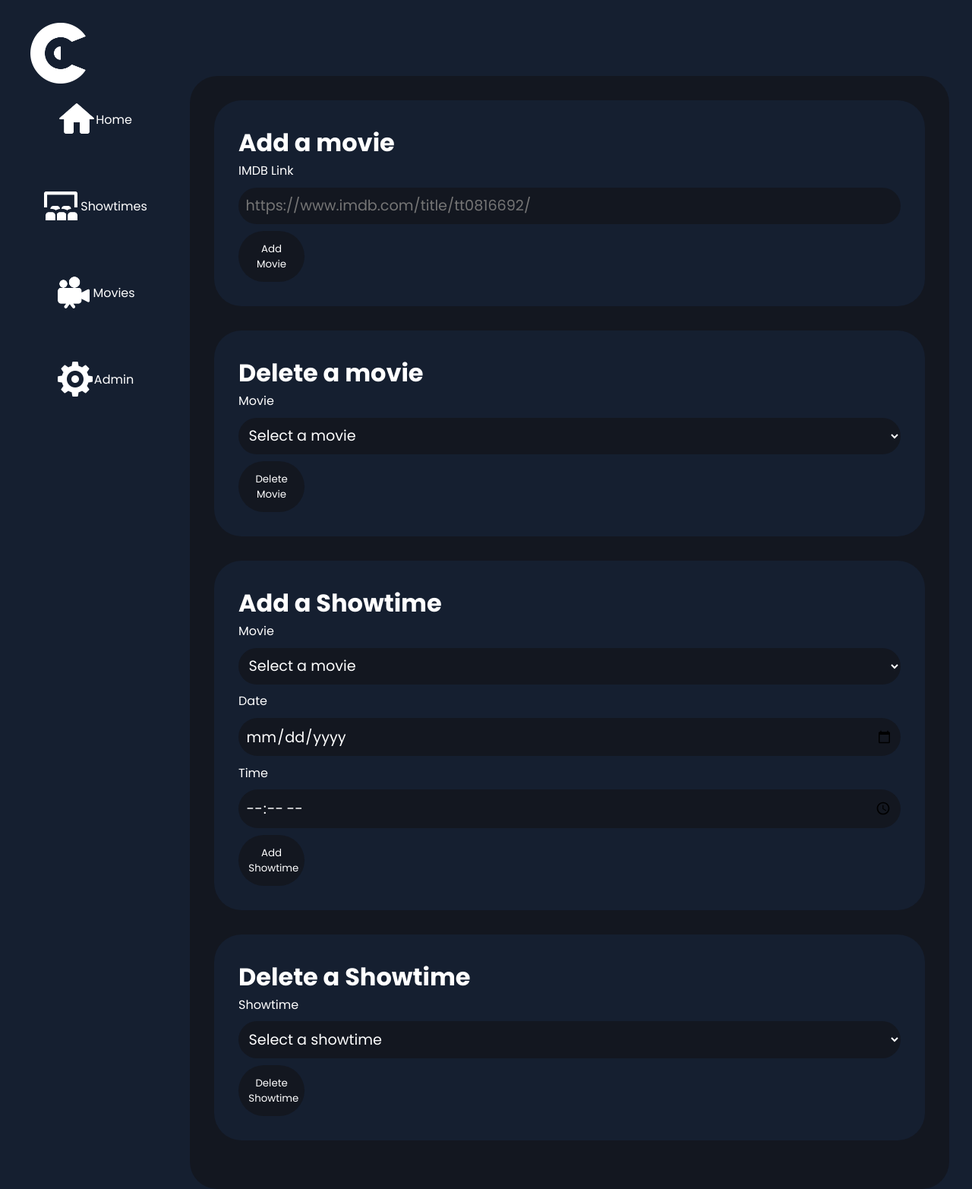
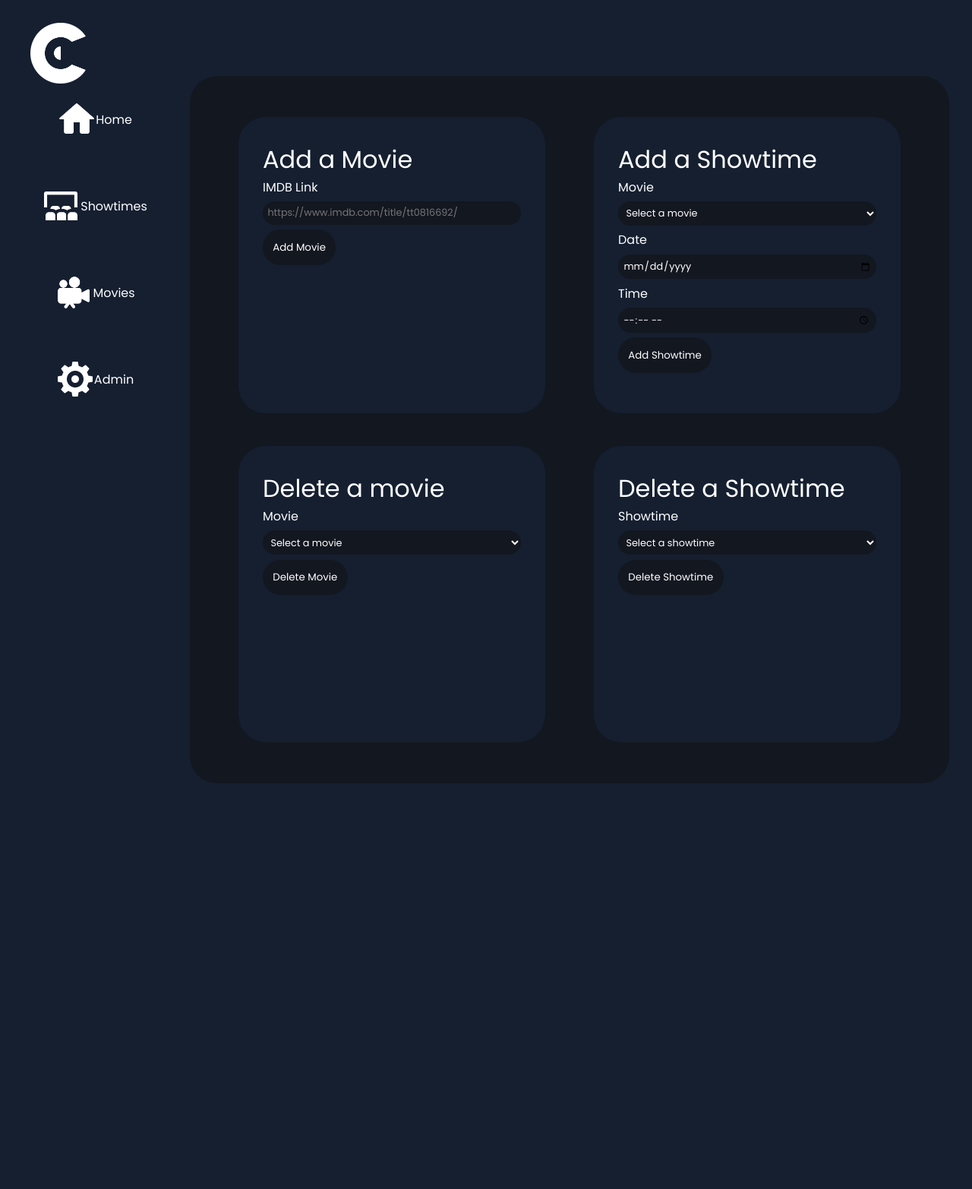
Before and after one commit to jakobupton/cinemate, a PHP site: page /index.php?page=admin in a window 1280 px wide. Shown: the whole page at 76% size. After the commit the page ends 1031 px from the top, so only its background shows below. Run offline with PHP 8.4, Linux system fonts and the light colour scheme; data comes from the database, SQL or seed files in the repository; data that the repository does not hold is empty.

Commit message:
fighting to get post request working to add movie to db from API

```diff
--- a/private/model/query.php
+++ b/private/model/query.php
@@ -1,4 +1,5 @@
 <?php
+  require_once("private/model/database.php");
     // Movies
 
     function find_all_movies() {
@@ -74,7 +75,7 @@
 
     function convertToIMDBId($Imdb_link){
       // Match the IMDb ID using a regular expression
-      preg_match('/tt\d+/', $link, $matches); // finds from /tt to /
+      preg_match('/tt\d+/', $Imdb_link, $matches); // finds from /tt to /
 
       // Extract the IMDb ID from the matches array
       $imdb_id = $matches[0];
@@ -82,22 +83,25 @@
       return $imdb_id; //output example tt0091042
   }
 
-  function addMovieToDB($ImdbID){
+  function addMovieToDB($Imdb_link){
     global $db;
+
+    $ImdbID = convertToIMDBId($Imdb_link);
 
     $path = "http://www.omdbapi.com/?i=$ImdbID&apikey=" . IMDB_API_KEY;
     $json = file_get_contents($path);
     $movie = json_decode($json, TRUE);
     $title = $movie['Title'];
     $year = $movie['Year'];
+    $cover_path = $movie['Poster'];
     $genres = $movie['Genre'];
     $plot = $movie['Plot'];
     $rating = $movie['imdbRating'];
 
-      $sql = "INSERT INTO movies (imdb_id, title, year, genres, plot, rating) VALUES ('$ImdbID', '$title', '$year', '$genres', '$plot', '$rating')";
 
+
+    $sql = "INSERT INTO movies (imdb_id, title, year, cover_path, genres, plot, rating) VALUES ('$ImdbID', '$title', '$year', '$cover_path', '$genres', '$plot', '$rating')";
     $result = mysqli_query($db, $sql);
-
     return $result;
   }
 
--- a/private/view/admin.php
+++ b/private/view/admin.php
@@ -3,34 +3,18 @@
 </head>
 <div class="content">
     <div class="adminItem" id="addMovie">
-        <h1>Add a movie</h1>
-        <form action="private/controller/add_movie.php" method="post" enctype="multipart/form-data">
+        <h1>Add a Movie</h1>
+        <form action="">
             <div class="form-group">
                 <label for="imdb_link">IMDB Link</label>
                 <input type="text" id="imdb_link" name="imdb_link" placeholder="https://www.imdb.com/title/tt0816692/" required>
             </div>
-            <button class="adminSubmitButton" type="submit">Add Movie</button>
-        </form>
-    </div>
-    <div class="adminItem" id="deleteMovie">
-        <h1>Delete a movie</h1>
-        <form action="private/controller/delete_movie.php" method="post">
-            <label for="movie_id">Movie</label>
-            <select id="movie_id" name="movie_id" required>
-                <option value="" disabled selected>Select a movie</option>
-                <?php
-                    $Movies = find_all_movies();
-                    foreach ($Movies as $Movie){
-                        echo "<option value='" . $Movie["id"] . "'>" . $Movie["title"] . "</option>";
-                    }
-                ?>
-            </select>
-            <button class="adminSubmitButton" type="submit">Delete Movie</button>
+            <button class="adminSubmitButton" id="submitAddMovie" type="submit" onClick="addMovieByLink();">Add Movie</button>
         </form>
     </div>
     <div class="adminItem" id="addShowtime">
         <h1>Add a Showtime</h1>
-        <form action="private/controller/add_showtime.php" method="post">
+        <form>
             <label for="movie_id">Movie</label>
             <select id="movie_id" name="movie_id" required>
                 <option value="" disabled selected>Select a movie</option>
@@ -45,12 +29,28 @@
             <input type="date" id="date" name="date" required>
             <label for="time">Time</label>
             <input type="time" id="time" name="time" required>
-            <button class="adminSubmitButton" type="submit">Add Showtime</button>
+            <button class="adminSubmitButton" id="submitAddShowtime" type="submit">Add Showtime</button>
+        </form>
+    </div>
+    <div class="adminItem" id="deleteMovie">
+        <h1>Delete a movie</h1>
+        <form>
+            <label for="movie_id">Movie</label>
+            <select id="movie_id" name="movie_id" required>
+                <option value="" disabled selected>Select a movie</option>
+                <?php
+                    $Movies = find_all_movies();
+                    foreach ($Movies as $Movie){
+                        echo "<option value='" . $Movie["id"] . "'>" . $Movie["title"] . "</option>";
+                    }
+                ?>
+            </select>
+            <button class="adminSubmitButton" id="submitDeleteMovie" type="submit">Delete Movie</button>
         </form>
     </div>
     <div class="adminItem" id="deleteShowtime">
         <h1>Delete a Showtime</h1>
-        <form action="private/controller/delete_showtime.php" method="post">
+        <form>
             <label for="showtime_id">Showtime</label>
             <select id="showtime_id" name="showtime_id" required>
                 <option value="" disabled selected>Select a showtime</option>
@@ -62,7 +62,8 @@
                     }
                 ?>
             </select>
-            <button class="adminSubmitButton" type="submit">Delete Showtime</button>
+            <button class="adminSubmitButton" id="submitDeleteShowtime" type="submit">Delete Showtime</button>
         </form>
     </div>
+    <script src="scripts/admin.js"></script>
 </div>
--- a/scripts/admin.js
+++ b/scripts/admin.js
@@ -1,19 +1,6 @@
-document.getElementById('submitButton').addEventListener("click", function() {
-    var imdb_id = document.getElementById("imdb_id").value;
-
-
-    var xhr = new XMLHttpRequest();
-    xhr.open("POST", "model/add_movie.php", true);
-    xhr.setRequestHeader("Content-Type", "application/x-www-form-urlencoded");
-    xhr.onreadystatechange = function() {
-        if (xhr.readyState === XMLHttpRequest.DONE) {
-            if (xhr.status === 200) {
-                // Optionally, handle the response from the PHP script
-                console.log(xhr.responseText);
-            } else {
-                console.error("Error:", xhr.statusText);
-            }
-        }
-    };
-    xhr.send("imdb_id=" + encodeURIComponent(imdb_id));
-});
+function addMovieByLink() {
+    const xhttp = new XMLHttpRequest();
+    xhttp.open("POST", "private/controller/add_movie.php");
+    xhttp.setRequestHeader("Content-type", "application/x-www-form-urlencoded");
+    xhttp.send("imdb_link=" + document.getElementById("imdb_link").value);
+}
--- a/styles/admin.css
+++ b/styles/admin.css
@@ -2,12 +2,19 @@
     justify-content: center;
     align-items: center;
     width: 100%;
+    display: grid;
+    grid-template-columns: 1fr 1fr;
+    grid-auto-rows: 1fr;
+}
+.adminItem h1{
+    font-weight: 400;
 }
 .adminItem{
     background-color: var(--background-color);
     padding: 2em;
     border-radius: var(--border-radius);
-    margin-bottom: 2em;
+    margin: 2em;
+    height: 90%;
 }
 .adminItem input{
     padding: 0.5em;
@@ -15,7 +22,7 @@
     border: none;
     border-radius: var(--border-radius);
     background-color: var(--background-color-darker);
-    font-size: 1.2em;
+    font-size: 0.8em;
     margin: 0.5em 0;
     cursor: text;
 }
@@ -28,6 +35,7 @@
     background-color: var(--background-color-darker);
     color: var(--text-color);
     cursor: pointer;
+    width: fit-content;
 }
 
 .adminSubmitButton:hover{
@@ -40,7 +48,7 @@
     border: none;
     border-radius: var(--border-radius);
     background-color: var(--background-color-darker);
-    font-size: 1.2em;
+    font-size: 0.8em;
     margin: 0.5em 0;
     color: var(--text-color);
     cursor: pointer;
```
Also changed, not shown: private/controller/add_movie.php (added, +9 -0 lines), private/model/add_movie.php (deleted, +0 -13 lines). Lines whose indentation alone changed are shown as unchanged.
